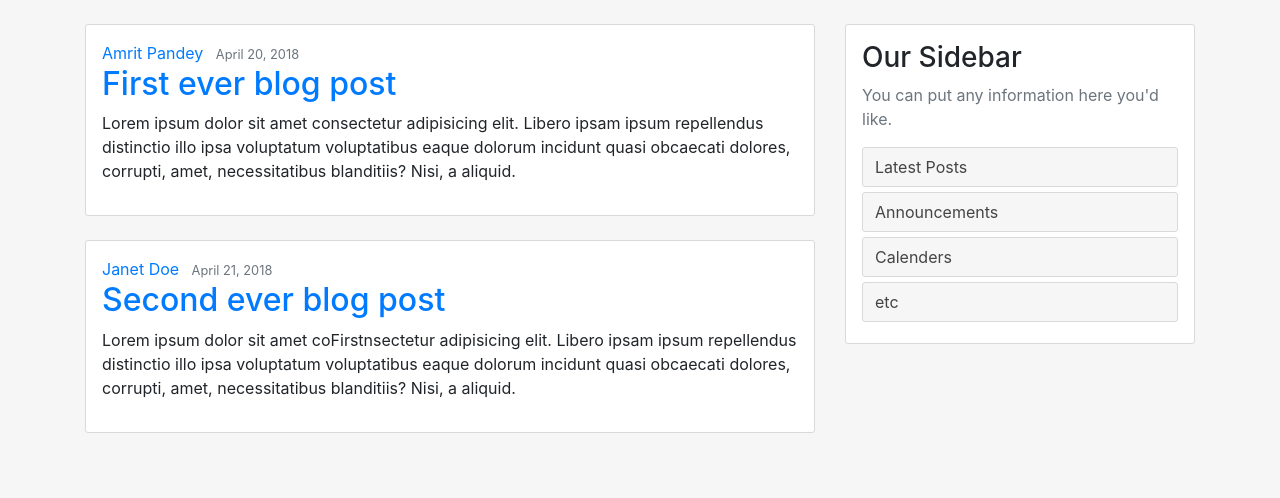
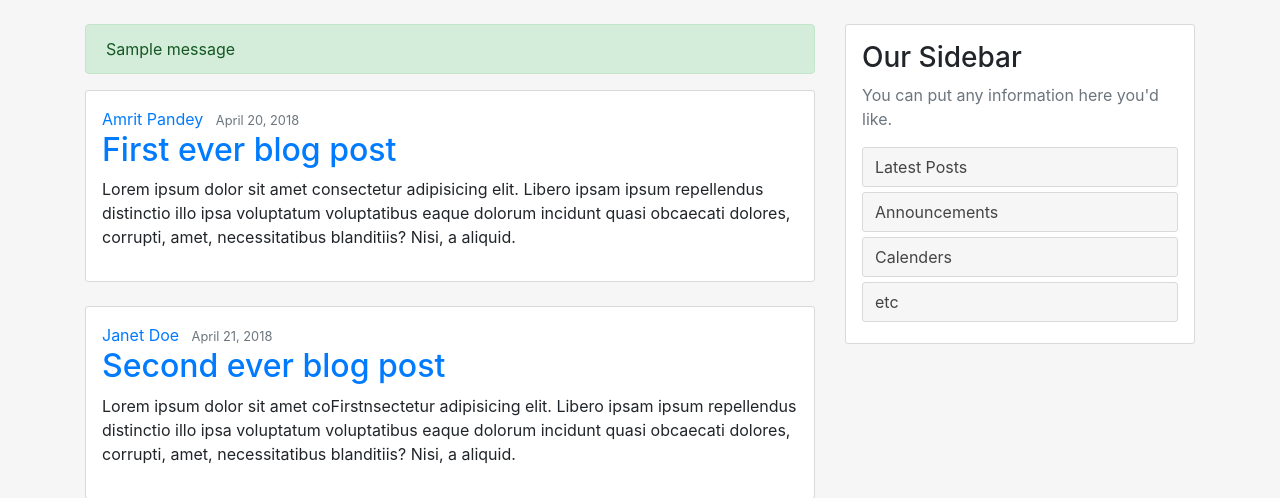
Before and after one commit to amritpandey23/Flask-Blog, a Flask app: page / in a window 1280 px wide. Shown: the part 56-554 px from the top of the page. Run offline with Flask 2, Linux system fonts and the light colour scheme; one stand-in notice (Sample message) is shown; some libraries are stand-ins or nearby versions.

Commit message:
flash message html and logic code --IMPORTANT

```diff
--- a/templates/layout.html
+++ b/templates/layout.html
@@ -40,8 +40,21 @@
     <main role="main" class="container mt-4">
         <div class="row">
             <div class="col-md-8">
-                {%block content%}
-                {%endblock%}
+
+                {# -------- FLASH MESSAGE -------- #}
+                {%with messages = get_flashed_messages(with_categories=true)%}
+                    {%if messages%}
+                        {%for category, message in messages%}
+                            <div class="alert alert-{{ category }}">
+                                {{ message }}
+                            </div>
+                        {%endfor%}
+                    {%endif%}
+                {%endwith%}
+                {# -------- FLASH MESSAGE -------- #}
+
+                {# MAIN CONTENT BLOCK #}
+                {%block content%}{%endblock%}
             </div>
             <div class="col-md-4">
                 <div class="content-section">
```
